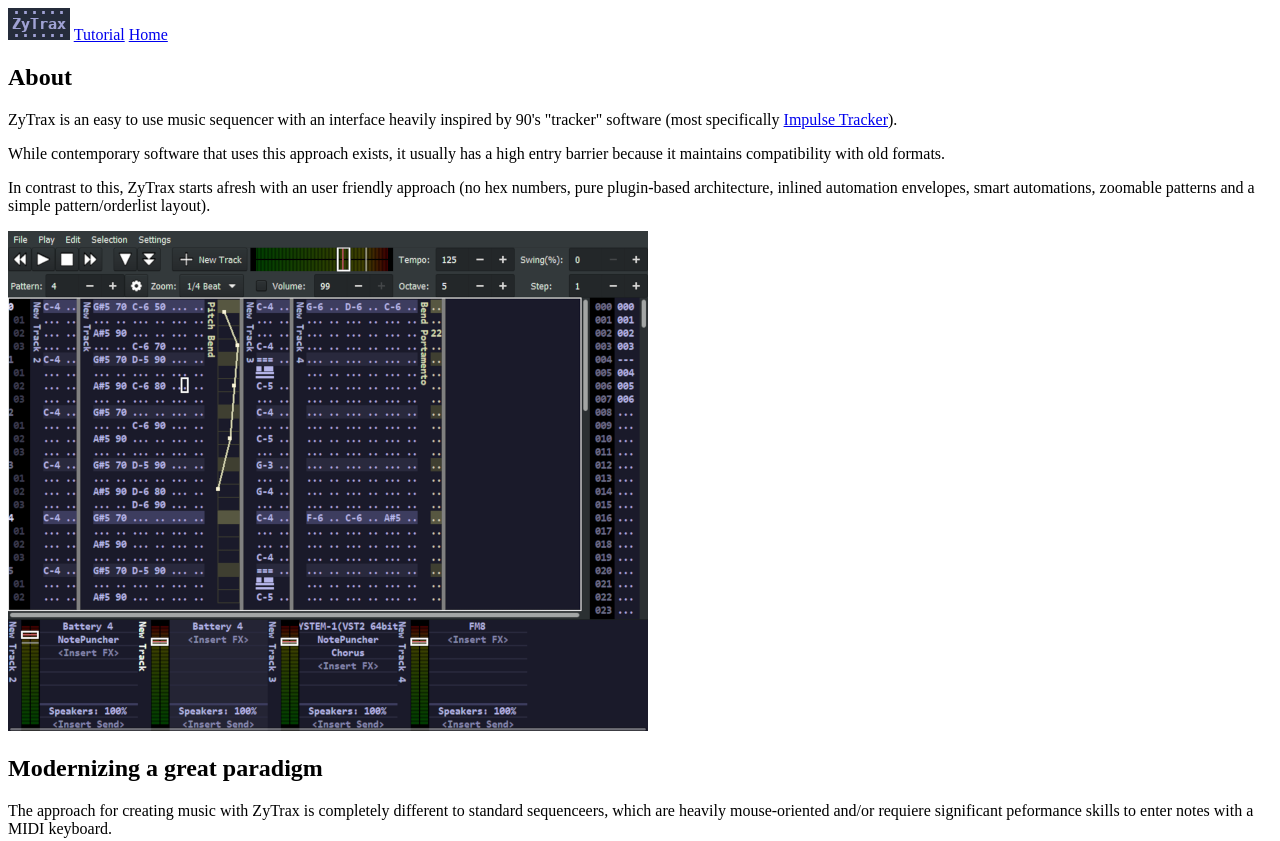
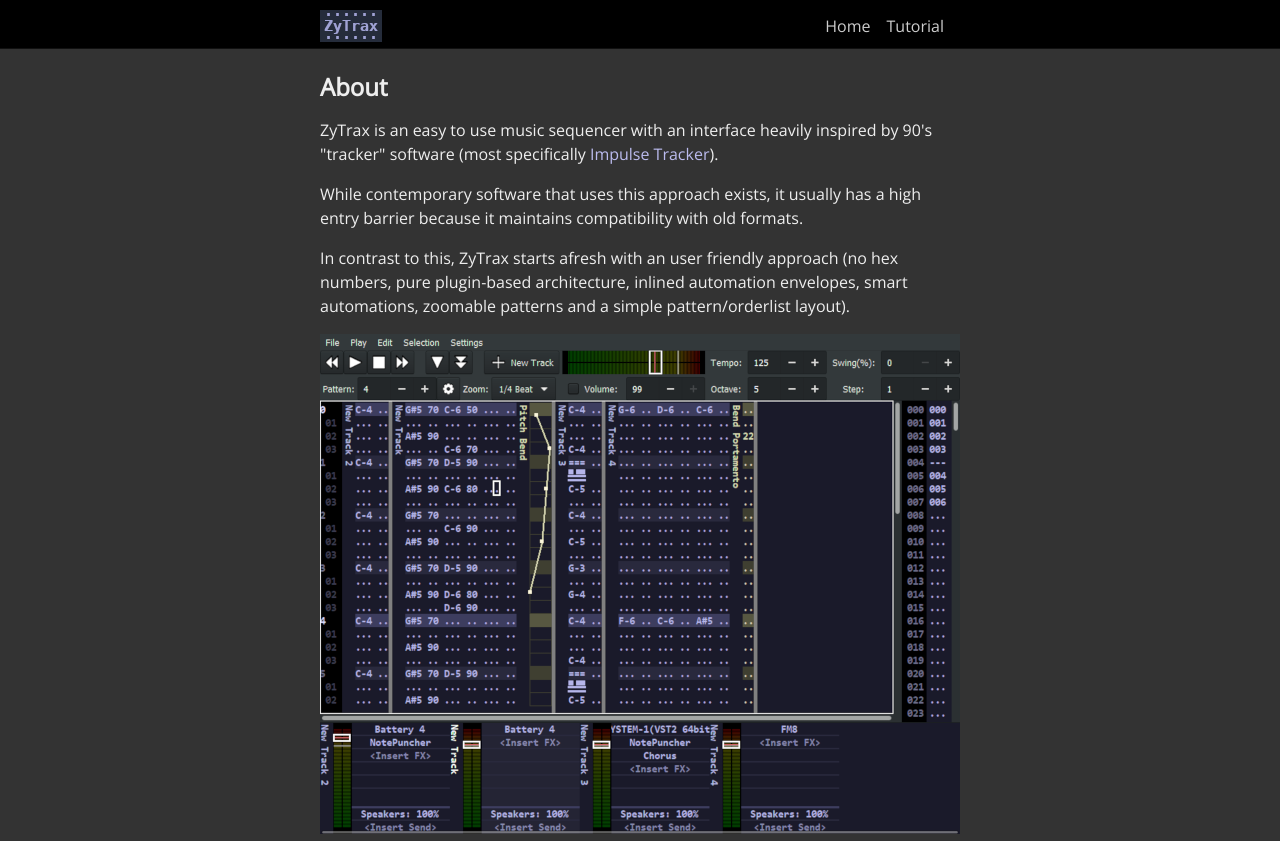
Before and after one commit to reduz/zytrax, a plain HTML site: page index.html in a window 1280 px wide. Shown: the top 841 px of the page. Drawn offline with nearby package versions, Linux system fonts and the light colour scheme; the site is published under a folder, as on GitHub Pages, so addresses that start at the root find nothing.

Commit message:
change web

```diff
--- a/index.html
+++ b/index.html
@@ -4,7 +4,7 @@
     <title>ZyTrax - An easy to use tracker-style sequencer</title>
     <meta charset="UTF-8">
     <meta name="viewport" content="width=device-width">
-    <link rel="stylesheet" type="text/css" href="/zytrax/css/style.css">
+    <link rel="stylesheet" type="text/css" href="css/style.css">
     <link href="https://fonts.googleapis.com/css?family=Open+Sans&display=swap" rel="stylesheet">
 </head>
 
@@ -18,10 +18,10 @@
     </span>
 
     <span class="links">
-        <a href="/zytrax/tutorial/">Tutorial</a>
+        <a href="tutorial/">Tutorial</a>
     </span>
     <span class="home">
-        <a href="/zytrax">Home</a>
+        <a href="/">Home</a>
     </span>
 </section>
 </nav>
```
Also changed, not shown: tutorial/index.html (+3 -3 lines).
